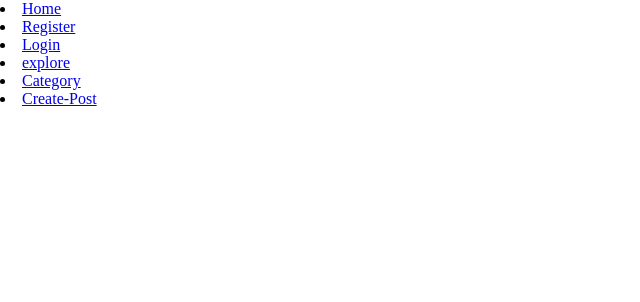
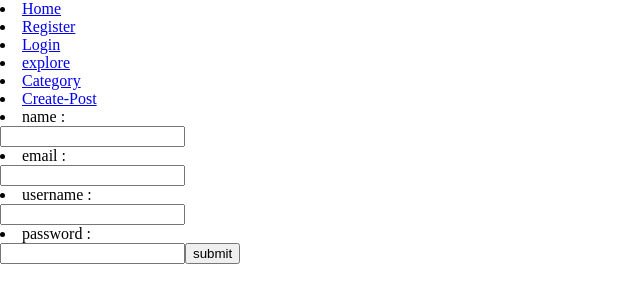
Before and after one commit to vishalda/blog-django-react, a React (Create React App) app in the folder blog_frontend/: page /register in a window 1280 px wide. Shown: the top 302 px of the page, without its empty margins (0-640 px from the left). Built offline with nearby package versions, Linux system fonts and the light colour scheme; no server answers.

Commit message:
Getting data from server after signing up the user

```diff
--- a/blog_frontend/src/Router.js
+++ b/blog_frontend/src/Router.js
@@ -1,5 +1,5 @@
+import React from "react";
 import { BrowserRouter,Switch,Route} from "react-router-dom";
-import React from "react";
 import SignUp from "./user/signup";
 import App from "./App";
 
--- a/blog_frontend/src/auth/helper/index.js
+++ b/blog_frontend/src/auth/helper/index.js
@@ -1,11 +1,12 @@
 import { API } from "../../backend"
+
 
 export const signup = (user) =>{
     return fetch(`${API}user/`,{
         method : "POST",
         headers :{
             Accept : "application/json",
-            "content-type":"application/json"
+            "Content-Type":"application/json",
         },
         body: JSON.stringify(user),
     })
--- a/blog_frontend/src/index.js
+++ b/blog_frontend/src/index.js
@@ -1,10 +1,10 @@
 import React from 'react';
 import ReactDOM from 'react-dom';
-import App from './App';
+import Routes from './Router';
 
 ReactDOM.render(
   <React.StrictMode>
-    <App />
+    <Routes />
   </React.StrictMode>,
   document.getElementById('root')
 );
--- a/blog_frontend/src/user/signup.js
+++ b/blog_frontend/src/user/signup.js
@@ -1,35 +1,37 @@
-import React, {useState} from {react}
-import { signup } from "../auth/helper/index"
+import React, { useState } from 'react';
+import { signup } from "../auth/helper/index";
+import Base from "../core/Base";
 
 const SignUp = () =>{
     const [values, setValues] = useState({
         name:"",
-        email:"vda.vishal@gmail.com",
-        username:"VDA-001",
+        email:"",
+        username:"",
         password:"",
         error:"",
         success: false,
     });
 
-    const [name,email,username,password,success,error] = values;
+    const {name,email,username,password,success,error} = values;
 
     const handleChange = (name) =>(event) =>{
         setValues({...values,error:false,[name]:event.target.value});
     };
 
     const onSubmit = (event) =>{
-        event.defaultPrevented();
+        event.preventDefault();
         setValues({...values,error:false});
-        signup(name,email,username,password)
+        signup({name,email,username,password})
         .then(data =>{
-            if(data.email == email){
+            console.log("Data",data);
+            if(data.email === email){
                 setValues({
                     name:"",
                     email:"",
                     username:"",
                     password:"",
                     error:"",
-                    success:false,
+                    success:true,
                 });
             }else{
                 setValues({
@@ -61,7 +63,7 @@ const SignUp = () =>{
     const signupForm = () =>{
         return(
             <div>
-                <form onSubmit>
+                <form>
                     <li>name : </li>
                     <input value = {name} onChange={handleChange("name")} type="text"/>
                     <li>email : </li>
@@ -78,6 +80,7 @@ const SignUp = () =>{
 
     return(
         <div>
+            <Base />
             {errorMessage()}
             {successMessage()}
             {signupForm()}
```
Also changed, not shown: 2 other files (tests, documents, lock files or other folders).
